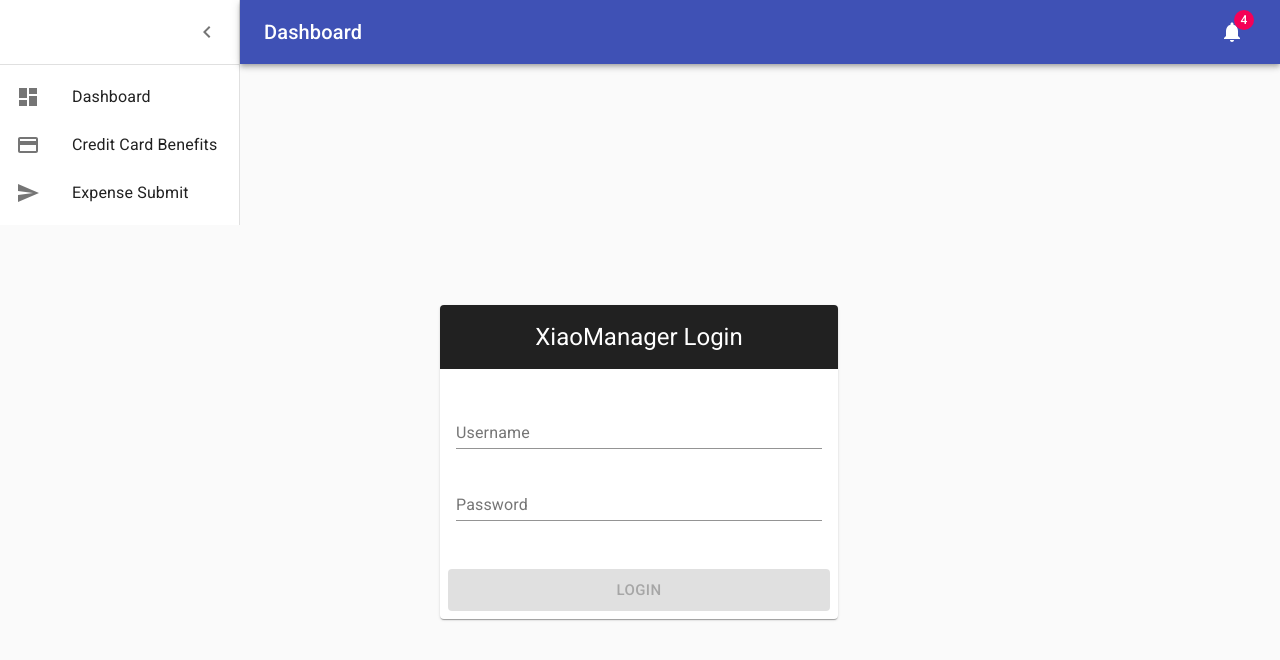
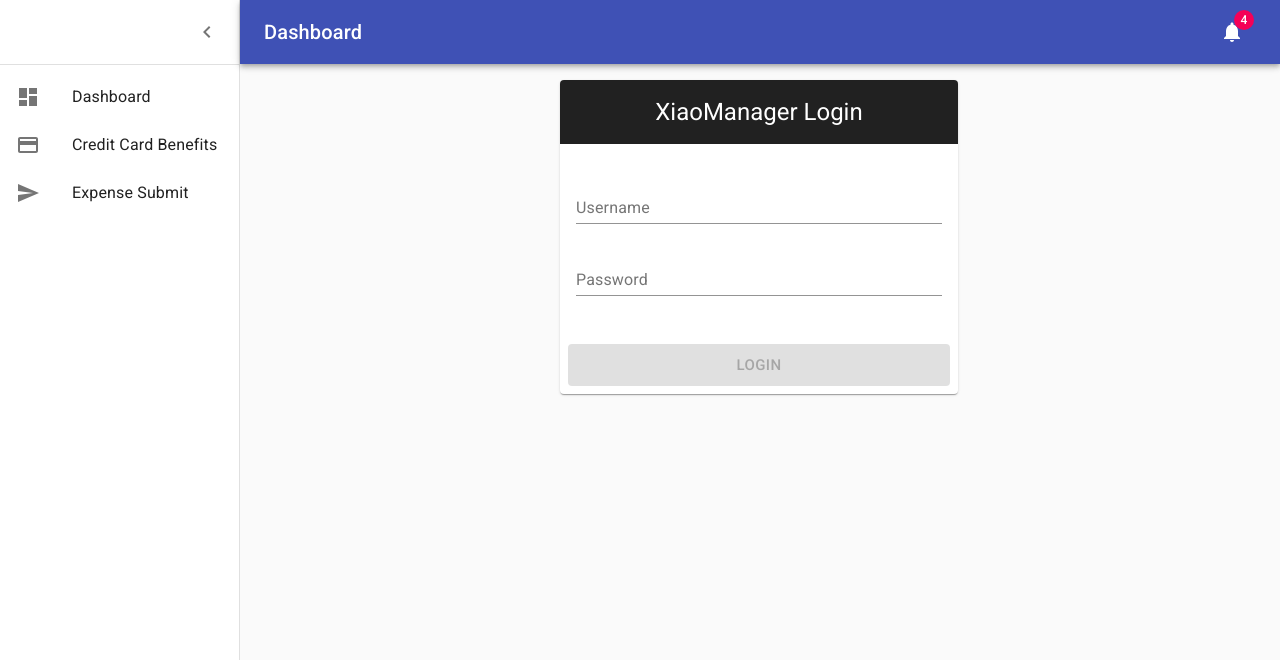
Before and after one commit to xiaoxianma/xiaomanager, a React (Create React App) app in the folder frontend/: page /login in a window 1280 px wide. Shown: the top 660 px of the page. Built offline with nearby package versions, Linux system fonts and the light colour scheme.

Commit message:
fix routing bugs

```diff
--- a/frontend/src/components/App.js
+++ b/frontend/src/components/App.js
@@ -1,8 +1,44 @@
 import React from 'react';
 import Header from "./base/Header";
+import {BrowserRouter as Router, Route, Switch} from "react-router-dom";
+import Login from "./base/Login";
+import PrivateRoute from "./common/PrivateRoute";
+import DashBoard from "./budget/Dashboard";
+import CreditCardBenefits from "./budget/CreditCardBenefits";
+import NotFound from "./common/NotFound";
+import {makeStyles} from "@material-ui/core/styles";
+import CssBaseline from "@material-ui/core/CssBaseline";
+
+
+const useStyle = makeStyles(theme => ({
+    root: {
+        display: 'flex',
+    },
+    content: {
+        flexGrow: 1,
+        height: '100vh',
+        overflow: 'auto',
+    },
+}));
+
 
 export default function App() {
+    const classes = useStyle();
+
     return (
-        <Header/>
+        <div className={classes.root}>
+            <CssBaseline/>
+            <Header/>
+            <main className={classes.content}>
+                <Router>
+                    <Switch>
+                        <Route exact path="/login"><Login/></Route>
+                        <PrivateRoute exact path="/"><DashBoard/></PrivateRoute>
+                        <PrivateRoute exact path="/ccbenefits"><CreditCardBenefits/></PrivateRoute>
+                        <Route path="*"><NotFound/></Route>
+                    </Switch>
+                </Router>
+            </main>
+        </div>
     );
 };
--- a/frontend/src/components/base/Header.js
+++ b/frontend/src/components/base/Header.js
@@ -8,7 +8,6 @@ import clsx from "clsx";
 import {Toolbar} from "@material-ui/core";
 import NotificationsIcon from '@material-ui/icons/Notifications';
 import ChevronLeftIcon from '@material-ui/icons/ChevronLeft';
-import CssBaseline from "@material-ui/core/CssBaseline";
 import Divider from "@material-ui/core/Divider";
 import List from "@material-ui/core/List";
 import {mainListItems} from './listItems';
@@ -102,8 +101,7 @@ export default function Header() {
     };
 
     return (
-        <div className={classes.root}>
-            <CssBaseline/>
+        <React.Fragment>
             <AppBar position="absolute" className={clsx(classes.appBar, open && classes.appBarShift)}>
                 <Toolbar className={classes.toolbar}>
                     <IconButton
@@ -141,6 +139,6 @@ export default function Header() {
                 <List>{mainListItems}</List>
             </Drawer>
             <div className={classes.appBarSpacer} />
-        </div>
+        </React.Fragment>
     );
 }
--- a/frontend/src/index.js
+++ b/frontend/src/index.js
@@ -3,27 +3,13 @@ import ReactDOM from 'react-dom';
 import './index.css';
 import App from './components/App';
 import {Provider} from "react-redux";
-import {Route, Switch, BrowserRouter as Router} from 'react-router-dom';
 import store from "./redux/store";
 import * as serviceWorker from './serviceWorker';
-import Login from "./components/base/Login";
-import PrivateRoute from "./components/common/PrivateRoute";
-import NotFound from "./components/common/NotFound";
-import CreditCardBenefits from "./components/budget/CreditCardBenefits";
-import DashBoard from "./components/budget/Dashboard";
 
 
 ReactDOM.render(
     <Provider store={store}>
         <App/>
-        <Router>
-            <Switch>
-                <Route exact path="/login"><Login/></Route>
-                <PrivateRoute exact path="/"><DashBoard/></PrivateRoute>
-                <PrivateRoute exact path="/ccbenefits"><CreditCardBenefits/></PrivateRoute>
-                <Route path="*"><NotFound/></Route>
-            </Switch>
-        </Router>
     </Provider>,
     document.getElementById('root')
 );
```
